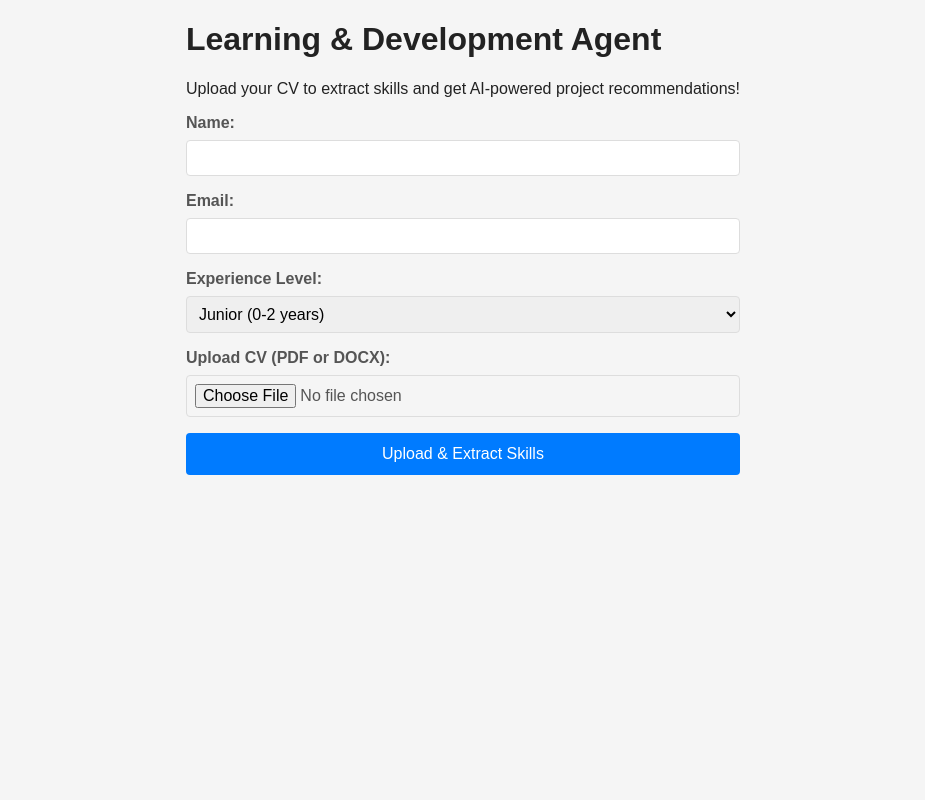
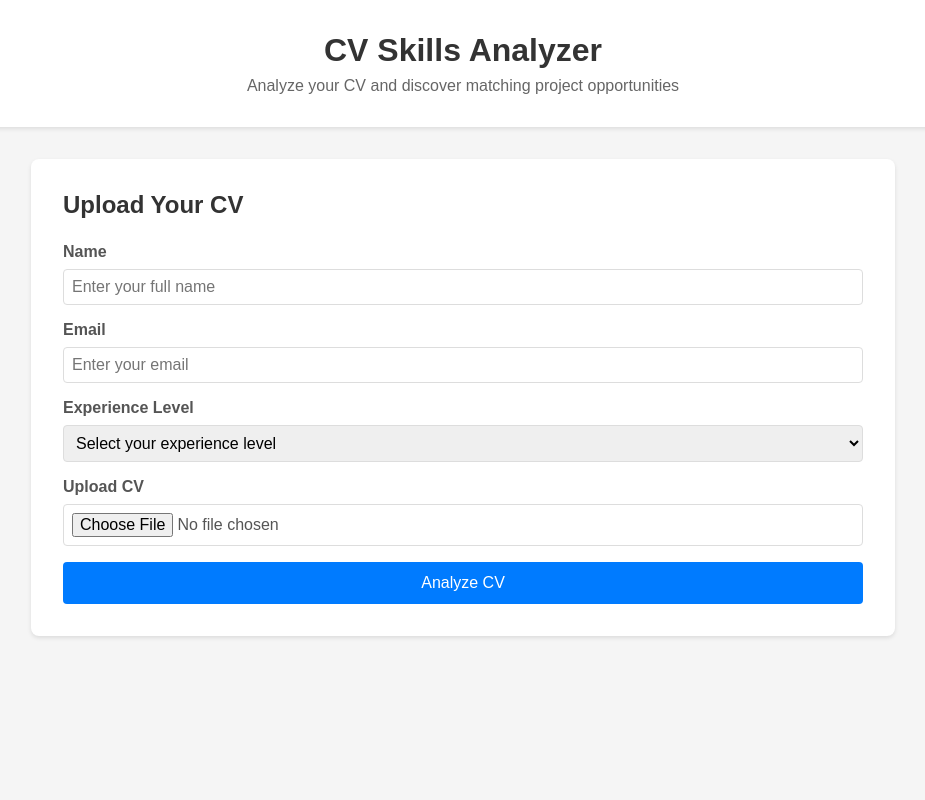
Before and after one commit to aaryanacharya12003/skiil_ai, a Flask app: page / in a window 1280 px wide. Shown: the whole page, without its empty margins (177-1102 px from the left). Run offline with Flask 3, Linux system fonts and the light colour scheme.

Commit message:
Update project files (excluding .env)

```diff
--- a/templates/index.html
+++ b/templates/index.html
@@ -3,48 +3,61 @@
 <head>
     <meta charset="UTF-8">
     <meta name="viewport" content="width=device-width, initial-scale=1.0">
-    <title>Learning & Development Agent</title>
+    <title>CV Skills Analyzer</title>
     <link rel="stylesheet" href="/static/style.css">
 </head>
 <body>
-    <div class="container">
-        <h1>Learning & Development Agent</h1>
-        <p>Upload your CV to extract skills and get AI-powered project recommendations!</p>
+    <header class="header">
+        <h1>CV Skills Analyzer</h1>
+        <p>Analyze your CV and discover matching project opportunities</p>
+    </header>
 
+    <div id="main-center">
+        <section class="section">
+            <h2 class="section-title">Upload Your CV</h2>
             <form id="cvForm" enctype="multipart/form-data">
-            <div class="form-group">
-                <label>Name: <input type="text" name="name" required></label>
-            </div>
-            <div class="form-group">
-                <label>Email: <input type="email" name="email" required></label>
-            </div>
-            <div class="form-group">
-                <label>Experience Level:
+            <label>
+                <span>Name</span>
+                <input type="text" name="name" required placeholder="Enter your full name">
+            </label>
+            <label>
+                <span>Email</span>
+                <input type="email" name="email" required placeholder="Enter your email">
+            </label>
+            <label>
+                <span>Experience Level</span>
                 <select name="experience_level" required>
-                        <option value="Junior">Junior (0-2 years)</option>
-                        <option value="Mid">Mid (2-5 years)</option>
-                        <option value="Senior">Senior (5+ years)</option>
+                    <option value="" disabled selected>Select your experience level</option>
+                    <option value="Junior">Junior</option>
+                    <option value="Mid">Mid</option>
+                    <option value="Senior">Senior</option>
                 </select>
             </label>
-            </div>
-            <div class="form-group">
-                <label>Upload CV (PDF or DOCX):
+            <label>
+                <span>Upload CV</span>
                 <input type="file" name="cv_file" accept=".pdf,.doc,.docx" required>
             </label>
+            <button type="submit">Analyze CV</button>
+        </form>
+        </section>
+
+        <div id="loading" style="display:none;" class="section">
+            <div class="loading-content">
+                <h3>Analyzing Your CV</h3>
+                <p>Please wait while we process your information...</p>
             </div>
-            <button type="submit">Upload & Extract Skills</button>
-        </form>
-
-        <div id="loading" style="display: none;">
-            <p>Processing your CV and finding matches...</p>
         </div>
 
-        <div id="results" style="display: none;">
-            <h2>Extracted Skills</h2>
+        <div id="results" style="display:none;">
+            <section class="section">
+                <h2 class="section-title">Your Skills Profile</h2>
                 <div id="skills"></div>
+            </section>
 
-            <h2>Recommended Projects</h2>
+            <section class="section">
+                <h2 class="section-title">Recommended Projects</h2>
                 <div id="recommendations"></div>
+            </section>
         </div>
     </div>
 
@@ -69,14 +82,12 @@
                     const result = await resp.json();
                     currentUserId = result.user_id;
 
-                    // Display skills
+                    // Display skills as categories
                     const skillsDiv = document.getElementById('skills');
                     skillsDiv.innerHTML = result.skills.map(cat =>
                         `<div class="skill-category">
                             <h3>${cat['Skill Category']}</h3>
-                            <div class="skills-list">
-                                ${cat.Skills.map(skill => `<span class="skill-tag">${skill}</span>`).join('')}
-                            </div>
+                            <p>${cat.Skills.join(', ')}</p>
                         </div>`
                     ).join('');
 
@@ -84,45 +95,20 @@
                     const recResp = await fetch(`/recommendations/${currentUserId}`);
                     if (recResp.ok) {
                         const recData = await recResp.json();
-
-                        // Display recommendations with match scores
                         const recsDiv = document.getElementById('recommendations');
                         if (recData.recommendations.length > 0) {
-                            recsDiv.innerHTML = recData.recommendations.map(proj => {
-                                let matchInfo = '';
-                                if (proj.match_score) {
-                                    matchInfo = `<div class="match-score">Match Score: ${proj.match_score}%</div>`;
-                                }
-
-                                let aiReasons = '';
-                                if (proj.ai_reasons && proj.ai_reasons.length > 0) {
-                                    aiReasons = `
-                                        <div class="ai-reasons">
-                                            <strong>AI Recommendations:</strong>
-                                            <ul>
-                                                ${proj.ai_reasons.map(reason => `<li>${reason}</li>`).join('')}
-                                            </ul>
-                                        </div>
-                                    `;
-                                }
-
-                                return `<div class="project-card">
-                                    <div class="project-header">
-                                        <h3>${proj.name}</h3>
-                                        ${matchInfo}
-                                    </div>
+                            recsDiv.innerHTML = recData.recommendations.map(proj =>
+                                `<div class="project-card">
+                                    <h3>${proj.name} ${proj.match_score ? `<span style="color: #007bff">(${proj.match_score}% match)</span>` : ''}</h3>
                                     <p>${proj.description}</p>
-                                    ${aiReasons}
-                                    <div class="required-skills">
-                                        <strong>Required Skills:</strong>
-                                        <div class="skills-list">
-                                            ${proj.required_skills.map(skill => `<span class="skill-tag">${skill.trim()}</span>`).join('')}
-                                        </div>
-                                    </div>
-                                </div>`;
-                            }).join('');
+                                    <p><strong>Required Skills:</strong> ${proj.required_skills.join(', ')}</p>
+                                    ${proj.missing_skills ?
+                                        `<p><strong>Skills to Develop:</strong> ${proj.missing_skills.join(', ')}</p>`
+                                        : ''}
+                                </div>`
+                            ).join('');
                         } else {
-                            recsDiv.innerHTML = '<p>No matching projects found. Upload your CV to get personalized recommendations!</p>';
+                            recsDiv.innerHTML = '<div class="project-card">No matching projects found.</div>';
                         }
                     }
 
```
Also changed, not shown: 1 other file. Lines whose indentation alone changed are shown as unchanged.
